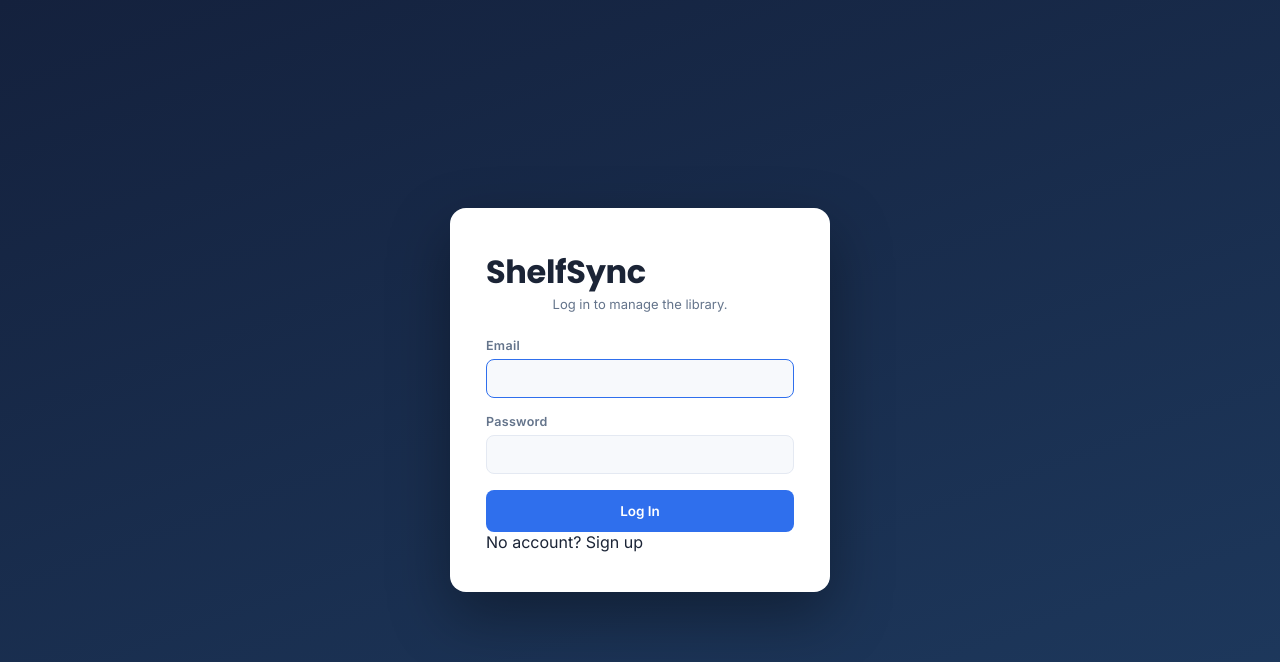
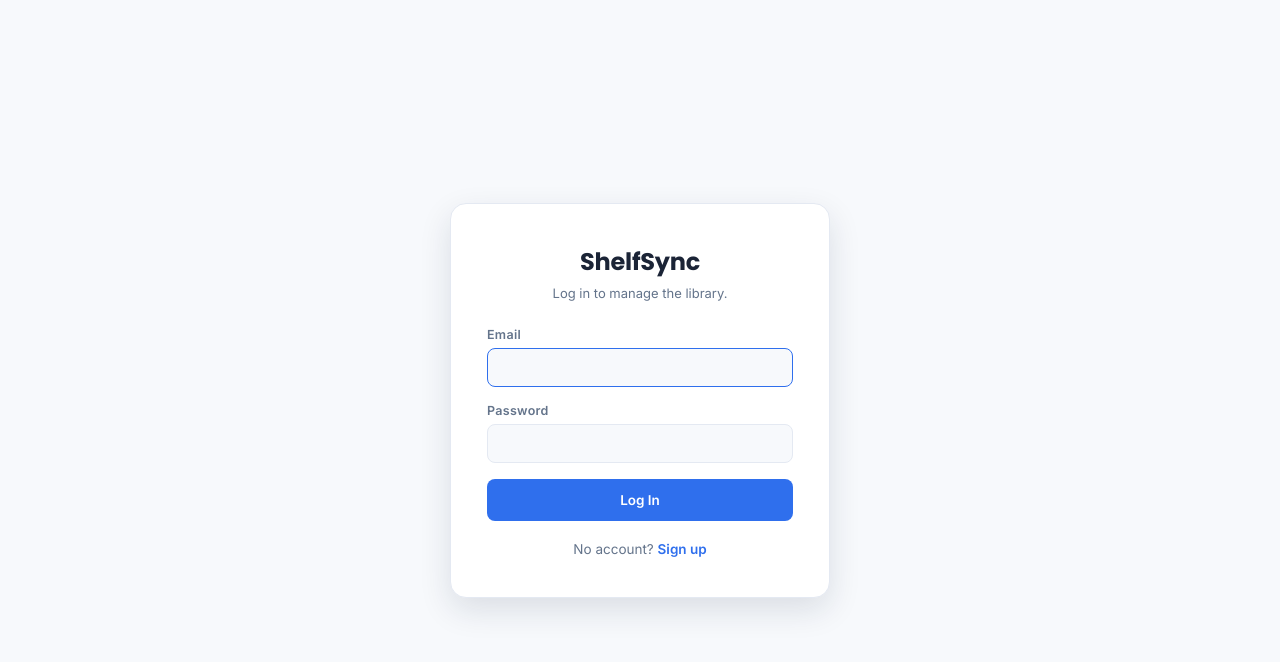
Before and after one commit to harshalpatil-10/shelfsync-frontend, a React (Vite) app: page /login in a window 1280 px wide. Shown: the top 662 px of the page. Built offline with nearby package versions, Linux system fonts and the light colour scheme; no server answers.

Commit message:
Update Login.module.css

```diff
--- a/src/pages/Login/Login.module.css
+++ b/src/pages/Login/Login.module.css
@@ -1,17 +1,6 @@
-.page {
-  min-height: 100vh; display: flex; align-items: center; justify-content: center;
-  background: linear-gradient(160deg, var(--ink) 0%, var(--ink-2) 100%);
-  padding: 20px;
-}
-.card {
-  background: var(--surface); border-radius: 16px; padding: 40px 36px; width: 100%; max-width: 380px;
-  box-shadow: 0 24px 60px rgba(0,0,0,0.35);
-}
-.brand { display: flex; align-items: center; gap: 10px; justify-content: center; margin-bottom: 4px; }
-.mark { font-size: 26px; }
-.brand h1 { font-family: 'Poppins', sans-serif; font-size: 24px; font-weight: 700; color: var(--text); }
-.subtitle { text-align: center; color: var(--muted); font-size: 13px; margin-bottom: 26px; }
-.form { display: flex; flex-direction: column; }
-.error { color: var(--danger); font-size: 12.5px; margin: -6px 0 6px; }
-.hint { text-align: center; font-size: 12px; color: var(--muted); margin-top: 20px; }
-.note { text-align: center; font-size: 11px; color: var(--muted); margin-top: 8px; font-style: italic; line-height: 1.5; }
+.page { min-height: 100vh; display: flex; align-items: center; justify-content: center; background: var(--bg); padding: 20px; }
+.card { background: var(--surface); border: 1px solid var(--border); border-radius: 16px; padding: 40px 36px; width: 100%; max-width: 380px; box-shadow: var(--shadow-lg); }
+.title { font-family: 'Poppins', sans-serif; font-size: 24px; font-weight: 700; text-align: center; }
+.subtitle { text-align: center; color: var(--muted); font-size: 13px; margin: 6px 0 26px; }
+.footerText { text-align: center; font-size: 13.5px; color: var(--muted); margin-top: 20px; }
+.link { color: var(--blue); font-weight: 600; }
```
